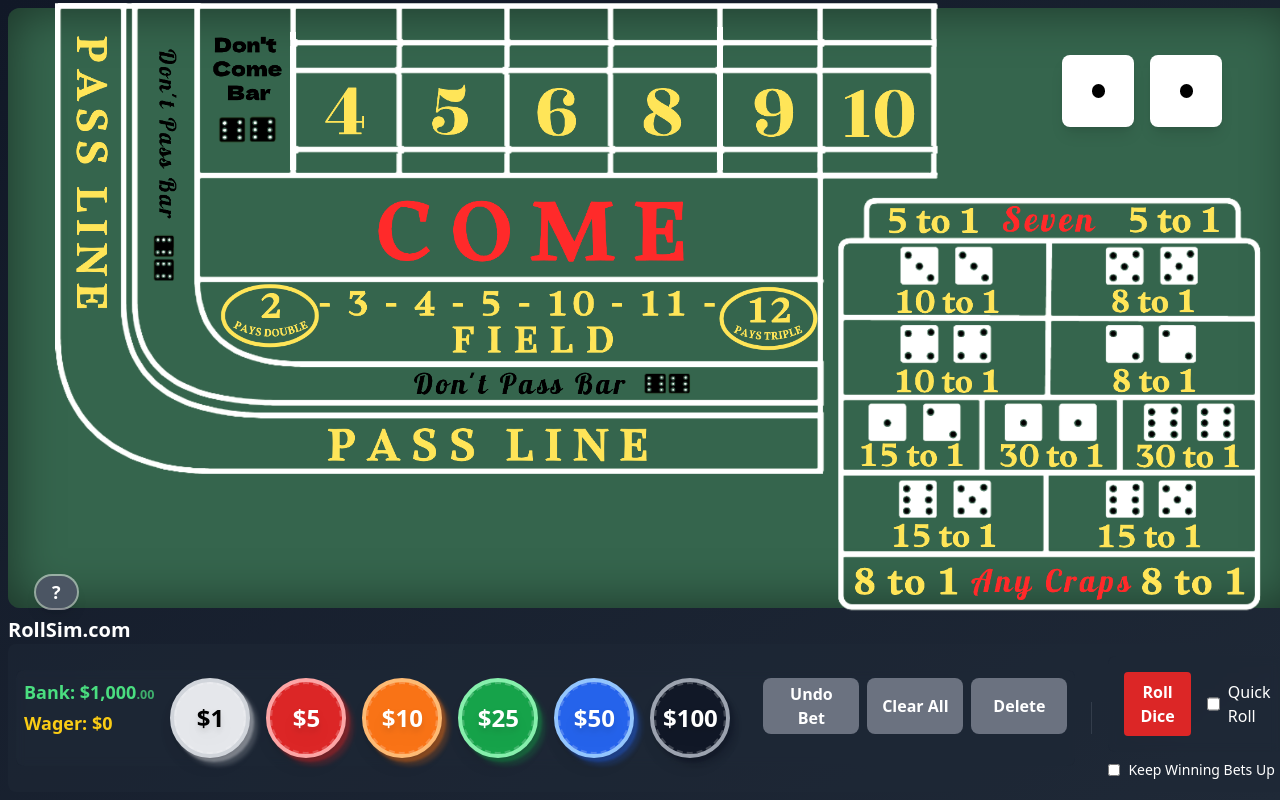
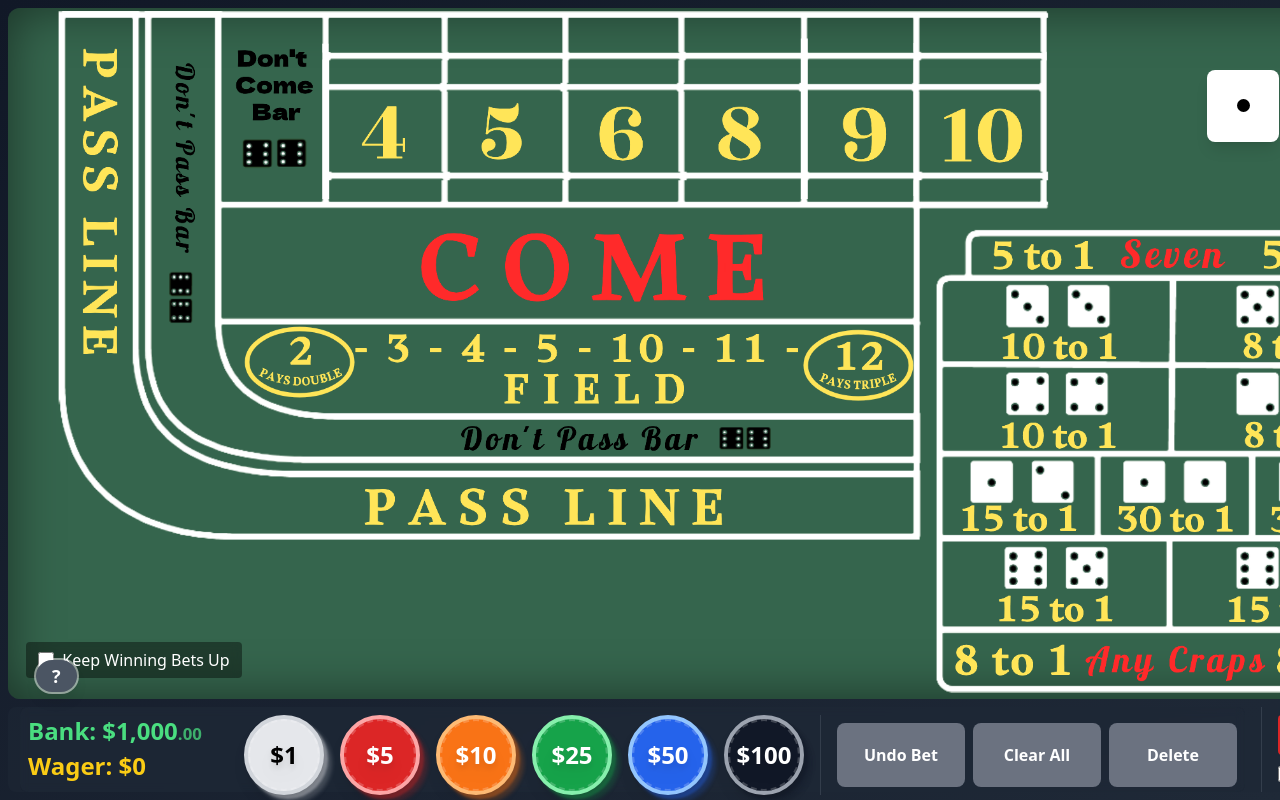
Before and after one commit to adamnelsonarcher/react-craps, a React (Create React App) app: page / in a window 1280 px wide. Built offline with nearby package versions, Linux system fonts and the light colour scheme.

Commit message:
Enhanced Styling

```diff
--- a/src/App.tsx
+++ b/src/App.tsx
@@ -448,7 +448,7 @@ const App: React.FC = () => {
           {/* Left side - Game board and controls in column */}
           <div className="flex-[3.8] flex flex-col gap-2 h-full min-h-0">  {/* Added min-h-0 */}
             {/* Game board */}
-            <div className="h-[85%] flex items-center justify-center bg-felt-green rounded-xl p-3 shadow-table min-h-0">  {/* Changed from 70% to 75% */}
+            <div className="h-[120%] flex items-center justify-center bg-felt-green rounded-xl p-3 shadow-table min-h-0 relative">  {/* Added relative */}
               <div className="w-full h-full relative">
                 <div className="absolute inset-0">
                   <div className="w-full h-full flex items-center justify-center">
@@ -506,16 +506,22 @@ const App: React.FC = () => {
                   </div>
                 </div>
               </div>
+
+              {/* Keep Winning Bets checkbox - positioned absolutely */}
+              <label className="absolute bottom-[3%] right-[83.8%] flex items-center gap-2 text-white cursor-pointer text-base bg-black/40 px-3 py-1.5 rounded backdrop-blur-sm">
+                <input
+                  type="checkbox"
+                  checked={keepWinningBets}
+                  onChange={(e) => setKeepWinningBets(e.target.checked)}
+                  className="w-4 h-4 rounded"
+                />
+                Keep Winning Bets Up
+              </label>
             </div>
 
             {/* Betting Controls */}
-            <div className={`h-[25%] flex flex-col gap-0 ${helpMode ? 'pointer-events-none' : ''} min-h-0`}>  {/* Changed from 30% to 25% */}
-              {/* Title only */}
-              <h1 className="text-xl font-semibold text-white whitespace-nowrap">RollSim.com</h1>
-
-              {/* Main controls row - single line */}
-              <div className="flex gap-4 items-center flex-1 bg-gray-800/50 rounded-lg p-2">
-                {/* Left section - Betting Controls with Bank/Wager info */}
+            <div className={`h-[15%] ${helpMode ? 'pointer-events-none' : ''} min-h-0`}>
+              <div className="flex gap-4 items-stretch h-full bg-gray-800/50 rounded-lg px-3">  {/* Changed items-center to items-stretch, increased px-2 to px-3 */}
                 <BettingControls
                   onChipSelect={setSelectedChipValue}
                   selectedChipValue={selectedChipValue}
@@ -525,38 +531,39 @@ const App: React.FC = () => {
                   deleteMode={deleteMode}
                   bank={bank}
                   bankDisplay={
-                    <div className="flex flex-col justify-center">
-                      <span className="text-lg text-green-400 font-bold whitespace-nowrap">
+                    <div className="flex flex-col justify-center w-[200px]">
+                      <span className="text-2xl text-green-400 font-bold whitespace-nowrap">
                         Bank: <AnimatedBalance value={bank} animate={lastProfit > 0} />
                       </span>
-                      <span className="text-lg text-yellow-400 font-bold whitespace-nowrap">
+                      <span className="text-2xl text-yellow-400 font-bold whitespace-nowrap">
                         Wager: ${calculateTotalWager(bets).toLocaleString()}
                       </span>
                     </div>
                   }
                 />
 
-                {/* Vertical divider */}
-                <div className="h-8 w-px bg-gray-600/50" />
+                <div className="h-full w-px bg-gray-600/50" />
 
-                {/* Right section - Dice and Settings */}
-                <div className="flex flex-col gap-2 flex-1">
+                {/* Right section - Dice and Quick Roll */}
+                <div className="flex-1 flex flex-col gap-2 py-2">
+                  <div className="flex-1 flex flex-col gap-2">
                     <DiceArea
                       onRoll={handleRoll}
                       isRolling={isRolling}
                       quickRoll={quickRoll}
                       onQuickRollChange={setQuickRoll}
+                      className="w-40 h-full"
                     />
-
                     <label className="flex items-center gap-2 text-white cursor-pointer text-sm">
                       <input
                         type="checkbox"
-                      checked={keepWinningBets}
-                      onChange={(e) => setKeepWinningBets(e.target.checked)}
-                      className="w-3 h-3 rounded"
+                        checked={quickRoll}
+                        onChange={(e) => setQuickRoll(e.target.checked)}
+                        className="w-4 h-4 rounded"
                       />
-                    Keep Winning Bets Up
+                      Quick Roll
                     </label>
+                  </div>
                 </div>
               </div>
             </div>
--- a/src/components/BettingControls.tsx
+++ b/src/components/BettingControls.tsx
@@ -97,17 +97,17 @@ const BettingControls: React.FC<BettingControlsProps> = ({
 
         <div className="h-full w-px bg-gray-600/50" />
 
-        <div className="flex gap-2">
+        <div className="flex gap-2 h-full py-2">
           <button
             className="btn bg-gray-500 text-white hover:bg-gray-600
-                        text-base py-1 px-3 w-24"
+                        text-base px-4 w-32 h-full"
             onClick={onUndo}
           >
             Undo Bet
           </button>
           <button
             className="btn bg-gray-500 text-white hover:bg-gray-600
-                        text-base py-1 px-3 w-24"
+                        text-base px-4 w-32 h-full"
             onClick={onClear}
           >
             Clear All
@@ -115,7 +115,7 @@ const BettingControls: React.FC<BettingControlsProps> = ({
           <button
             onClick={onToggleDelete}
             className={`btn ${deleteMode ? 'bg-red-600 hover:bg-red-800' : 'bg-gray-500 hover:bg-gray-600'}
-                         text-white text-base py-1 px-3 w-24`}
+                         text-white text-base px-4 w-32 h-full`}
           >
             {deleteMode ? 'Cancel' : 'Delete'}
           </button>
--- a/src/components/DiceArea.tsx
+++ b/src/components/DiceArea.tsx
@@ -1,35 +1,30 @@
 import React from 'react';
 
 interface DiceAreaProps {
-  onRoll: () => void;
+  onRoll: (forcedRoll?: { die1: number; die2: number }) => void;
   isRolling: boolean;
   quickRoll: boolean;
-  onQuickRollChange: (checked: boolean) => void;
+  onQuickRollChange: (value: boolean) => void;
+  className?: string;
 }
 
-const DiceArea: React.FC<DiceAreaProps> = ({ onRoll, isRolling, quickRoll, onQuickRollChange }) => {
+const DiceArea: React.FC<DiceAreaProps> = ({
+  onRoll,
+  isRolling,
+  quickRoll,
+  onQuickRollChange,
+  className = ''
+}) => {
   return (
-    <div className="bg-gray-800/50 rounded-lg p-4 backdrop-blur-sm">
-      <div className="flex items-center gap-4">
-        <button
-          className="flex-1 bg-red-600 hover:bg-red-700 text-white font-bold py-2 px-4 rounded
-                     transition-colors disabled:opacity-50"
-          onClick={onRoll}
-          disabled={isRolling}
-        >
-          {isRolling ? 'Rolling...' : 'Roll Dice'}
-        </button>
-
-        <label className="flex items-center gap-2 text-white cursor-pointer">
-          <input
-            type="checkbox"
-            checked={quickRoll}
-            onChange={(e) => onQuickRollChange(e.target.checked)}
-            className="w-4 h-4 rounded"
-          />
-          Quick Roll
-        </label>
-      </div>
+    <div className={`flex items-center justify-center ${className}`}>
+      <button
+        onClick={() => onRoll()}
+        disabled={isRolling}
+        className={`w-full bg-red-600 hover:bg-red-700 text-white font-bold py-2 px-4 rounded
+                   ${isRolling ? 'opacity-50 cursor-not-allowed' : ''}`}
+      >
+        Roll Dice
+      </button>
     </div>
   );
 };
```
Lines whose indentation alone changed are shown as unchanged.
